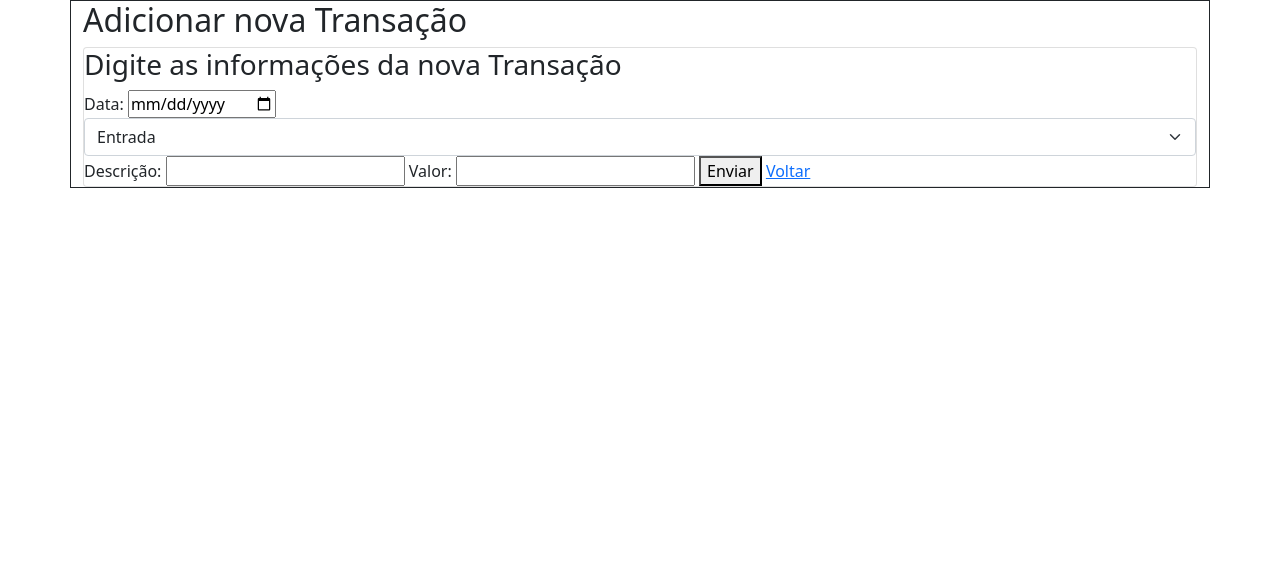
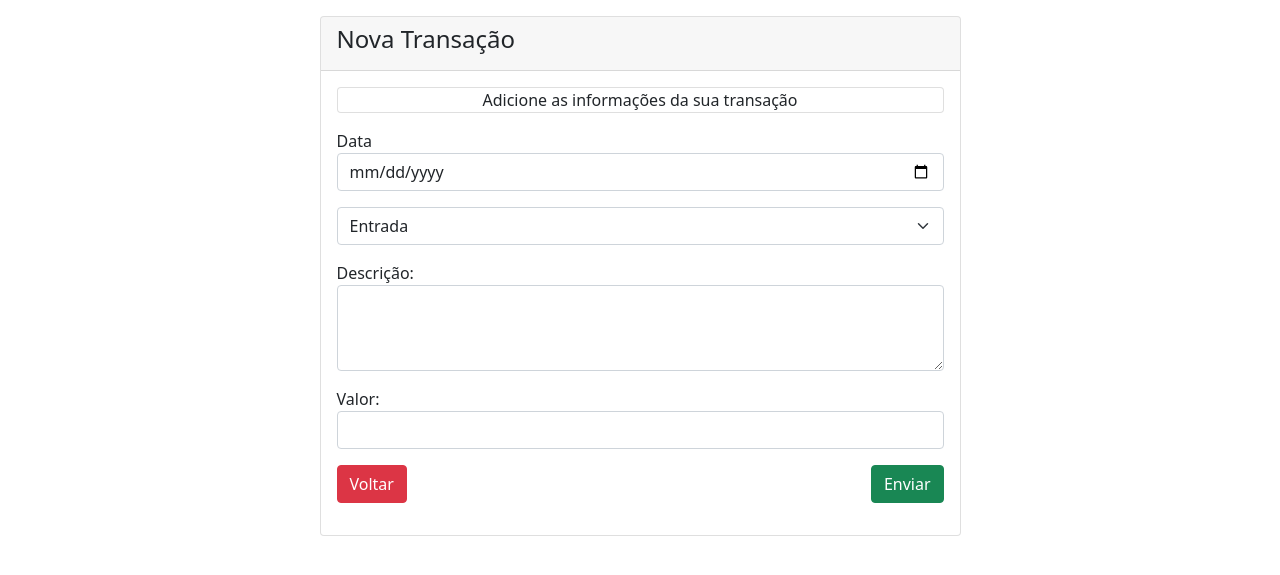
Before and after one commit to pedrohaveloso/finance, a PHP site: page /create_transacao.php?mes_id=1 in a window 1280 px wide. Shown: the top 575 px of the page. Run offline with PHP 8.4, Linux system fonts and the light colour scheme.

Commit message:
tela de criar transação com estilo padrão bootstrap

```diff
--- a/create_transacao.php
+++ b/create_transacao.php
@@ -6,7 +6,7 @@ require_once("constantes.php");
 
 
 <!DOCTYPE html>
-<html lang="en">
+<html lang="pt-br">
 <head>
     <meta charset="UTF-8">
     <meta name="viewport" content="width=device-width, initial-scale=1.0">
@@ -15,31 +15,47 @@ require_once("constantes.php");
     <link href="https://cdn.jsdelivr.net/npm/bootstrap@5.0.2/dist/css/bootstrap.min.css" rel="stylesheet" integrity="sha384-EVSTQN3/azprG1Anm3QDgpJLIm9Nao0Yz1ztcQTwFspd3yD65VohhpuuCOmLASjC" crossorigin="anonymous">
 </head>
 <body>
-    <div class="container border border-dark mb-5">
-        <h2>Adicionar nova Transação</h2>
+    <div class="container mt-3">
+        <div class="row justify-content-center">
+            <div class="col-sm-7">
                 <div class="card">
-            <h3>Digite as informações da nova Transação</h3>
+                    <div class="card-header">
+                        <h4>Nova Transação</h4>
+
+                    </div>
+                    <div class="card-body">
+                        <div class="card mb-3 text-center">
+                            Adicione as informações da sua transação
+                        </div>
                         <form action="acoes.php" method="POST">
-                <label for="txtDataNovaTransacao">Data:</label>
-                <input type="date" id="txtDataNovaTransacao" name="txtDataNovaTransacao" placeholder="aaaa-mm-dd">
-
+                            <div class="mb-3">
+                                <label for="txtDataNovaTransacao">Data</label>
+                                <input type="date" id="txtDataNovaTransacao" name="txtDataNovaTransacao" placeholder="aaaa-mm-dd" class="form-control">
+                            </div>
+                            <div class="mb-3">
                                 <select name="txtTipo" class="form-select" aria-label="txtTipo">
                                     <option value="input">Entrada</option>
                                     <option value="output">Saída</option>
                                 </select>
-
-
+                            </div>
+                            <div class="mb-3">
                                 <label for="txtDescricaoNovaTransacao">Descrição:</label>
-                <input type="text" id="txtDescricaoNovaTransacao" name="txtDescricaoNovaTransacao">
-
+                                <textarea name="txtDescricaoNovaTransacao" id="txtDescricaoNovaTransacao" rows="3" class="form-control"></textarea>
+                            </div>
+                            <div class="mb-3">
                                 <label for="txtValorNovaTransacao">Valor:</label>
-                <input type="number" id="txtValorNovaTransacao" name="txtValorNovaTransacao">
-
+                                <input type="number" id="txtValorNovaTransacao" name="txtValorNovaTransacao" class="form-control">
+                            </div>
+                            <div class="mb-3">
                                 <input type="hidden" name="idMes" value="<?php echo $_GET['mes_id']?>">
-
-                <button type="submit" id="create_transacao" name="create_transacao">Enviar</button>
-                <a href="index.php">Voltar</a>
+                            </div>
+                            <div class="mb-3">
+                                <a href="index.php" class="btn btn-danger">Voltar</a>
+                                <button type="submit" id="create_transacao" name="create_transacao" class="btn btn-success float-end">Enviar</button>
+                            </div>
                         </form>
+                    </div>
+                </div>
             </div>
         </div>
     </div>
```
Lines whose indentation alone changed are shown as unchanged.
